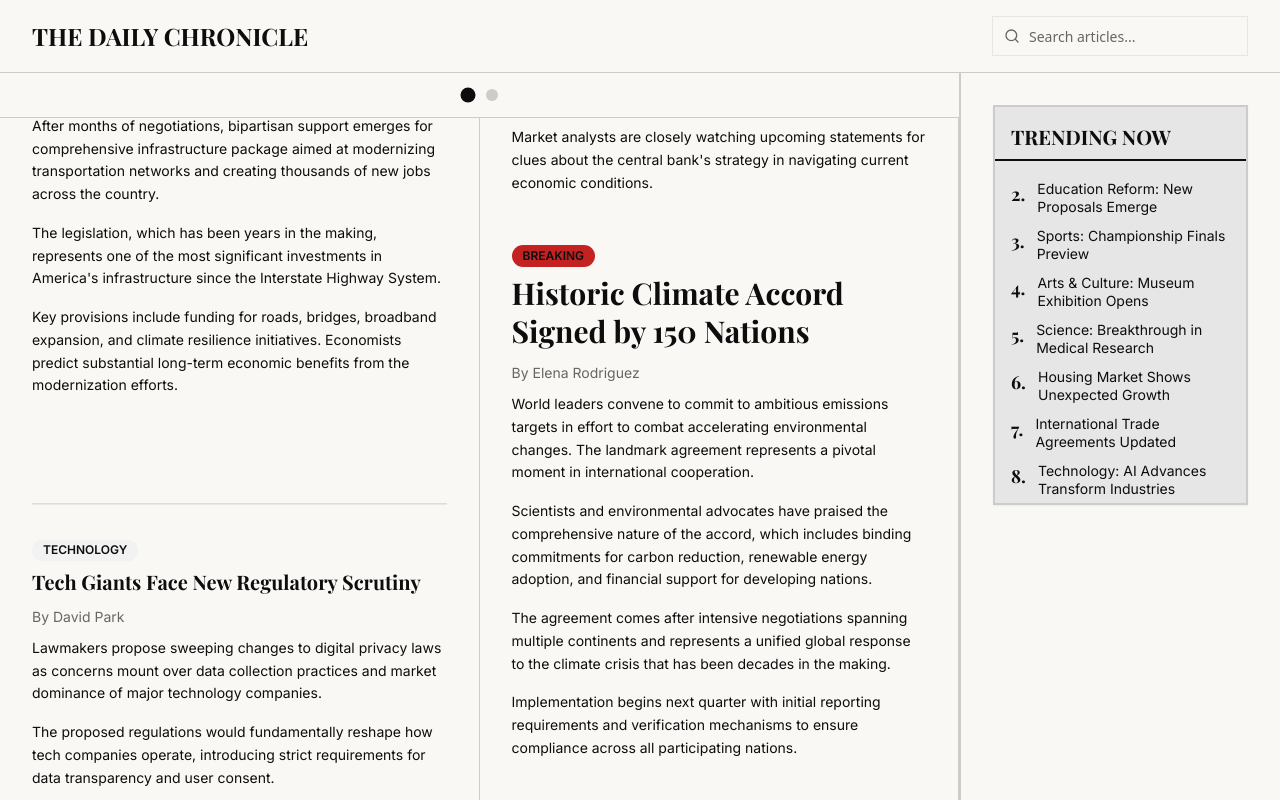
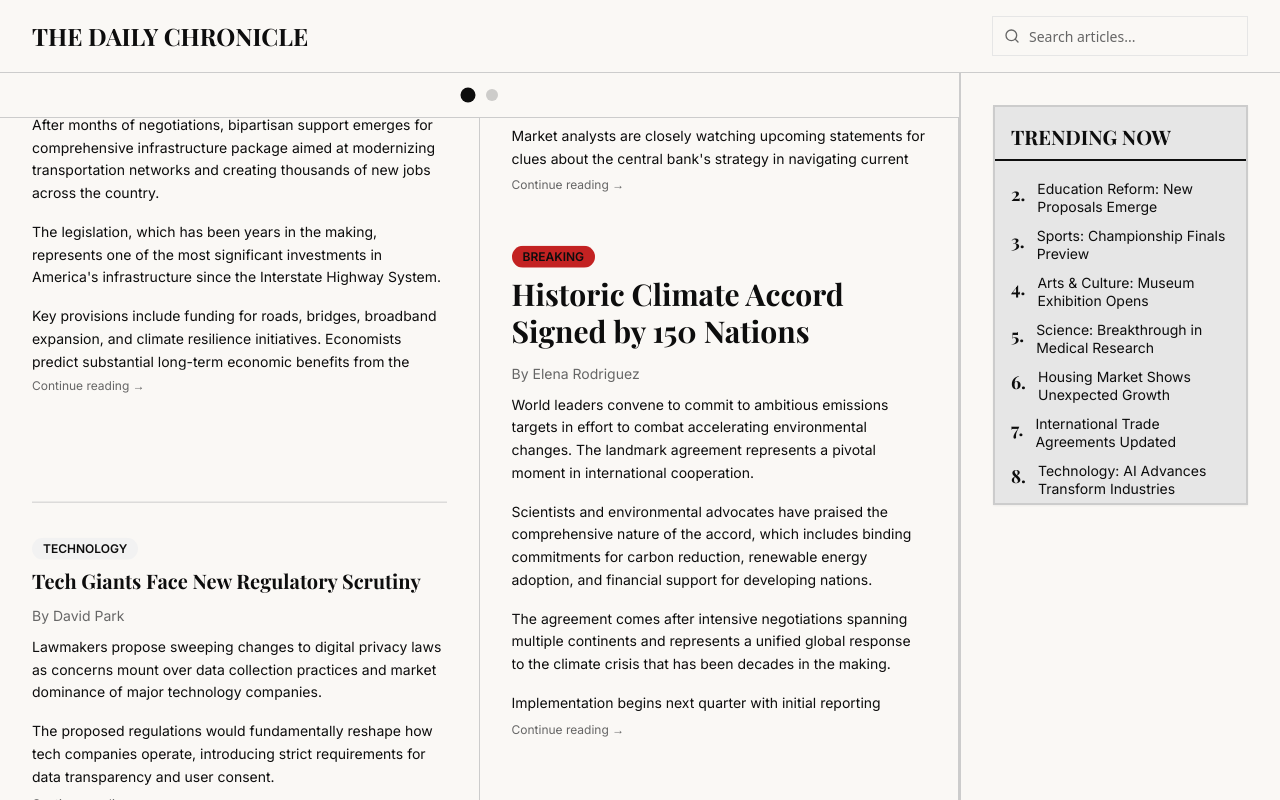
Before and after one commit to garridowesley12-prog/newsy-web-pages-44281-99867-77719-93006, a React (Vite) app: page / in a window 1280 px wide. Built offline with nearby package versions, Linux system fonts and the light colour scheme; the HTML template or start-up script is replaced by a standard one.

Commit message:
Limit article content height

```diff
--- a/src/pages/Index.tsx
+++ b/src/pages/Index.tsx
@@ -204,6 +204,7 @@ const Index = () => {
   const [showSuggestions, setShowSuggestions] = useState(false);
   const [highlightedArticle, setHighlightedArticle] = useState<string | null>(null);
   const [pausedColumns, setPausedColumns] = useState<Set<number>>(new Set());
+  const [expandedArticle, setExpandedArticle] = useState<{ title: string; author: string; category: string; content: string[]; videoId?: string } | null>(null);
   const columnsPerPage = 2;
   const wheelTimeoutRef = useRef<NodeJS.Timeout | null>(null);
   const isWheeling = useRef(false);
@@ -459,11 +460,25 @@ const Index = () => {
                           <p className="text-sm font-body leading-relaxed text-muted-foreground mb-2">
                             By {article.author}
                           </p>
+                          <div className={`overflow-hidden ${
+                            article.minHeight === '600px' ? 'max-h-80' :
+                            article.minHeight === '500px' ? 'max-h-64' :
+                            article.minHeight === '450px' ? 'max-h-56' :
+                            article.minHeight === '350px' ? 'max-h-40' :
+                            article.minHeight === '300px' ? 'max-h-32' : 'max-h-48'
+                          }`}>
                             {article.content.map((paragraph, pIdx) => (
                               <p key={pIdx} className={`text-sm font-body leading-relaxed ${pIdx < article.content.length - 1 ? 'mb-4' : ''}`}>
                                 {paragraph}
                               </p>
                             ))}
+                          </div>
+                          <button
+                            onClick={() => setExpandedArticle(article)}
+                            className="text-xs text-muted-foreground hover:text-foreground transition-colors mt-2 font-body"
+                          >
+                            Continue reading →
+                          </button>
                           {'videoId' in article && article.videoId && (
                             <YouTubeEmbed videoId={article.videoId} />
                           )}
@@ -511,11 +526,25 @@ const Index = () => {
                           <p className="text-sm font-body leading-relaxed text-muted-foreground mb-2">
                             By {article.author}
                           </p>
+                          <div className={`overflow-hidden ${
+                            article.minHeight === '600px' ? 'max-h-80' :
+                            article.minHeight === '500px' ? 'max-h-64' :
+                            article.minHeight === '450px' ? 'max-h-56' :
+                            article.minHeight === '350px' ? 'max-h-40' :
+                            article.minHeight === '300px' ? 'max-h-32' : 'max-h-48'
+                          }`}>
                             {article.content.map((paragraph, pIdx) => (
                               <p key={pIdx} className={`text-sm font-body leading-relaxed ${pIdx < article.content.length - 1 ? 'mb-4' : ''}`}>
                                 {paragraph}
                               </p>
                             ))}
+                          </div>
+                          <button
+                            onClick={() => setExpandedArticle(article)}
+                            className="text-xs text-muted-foreground hover:text-foreground transition-colors mt-2 font-body"
+                          >
+                            Continue reading →
+                          </button>
                         </article>
                         {idx < column.articles.length - 1 && <Separator className="my-6" />}
                       </div>
@@ -529,7 +558,7 @@ const Index = () => {
         </div>
 
         {/* Trending Sidebar - Fixed Section */}
-        <div className="h-full w-80 border-l border-border p-8 flex flex-col">
+        <div className="h-full w-80 border-l border-border p-8 flex flex-col gap-6">
           {/* Fixed Trending Section - Takes half height */}
           <Card className="bg-muted border-2 border-border flex flex-col" style={{ height: '50vh' }}>
             <h4 className="font-headline font-bold text-xl mb-4 border-b-2 border-foreground pb-2 px-4 pt-4">
@@ -580,6 +609,42 @@ const Index = () => {
               </div>
             </ScrollArea>
           </Card>
+
+          {/* Expanded Article Section */}
+          {expandedArticle && (
+            <Card className="flex-1 overflow-hidden border-2 border-primary flex flex-col">
+              <div className="px-4 pt-4 pb-2 border-b border-border flex items-center justify-between">
+                <h4 className="font-headline font-bold text-lg">Reading</h4>
+                <button
+                  onClick={() => setExpandedArticle(null)}
+                  className="text-muted-foreground hover:text-foreground text-xl"
+                >
+                  ×
+                </button>
+              </div>
+              <ScrollArea className="flex-1">
+                <div className="p-4">
+                  <Badge className={`mb-2 bg-${expandedArticle.category === 'Breaking' ? 'accent' : 'secondary'} text-${expandedArticle.category === 'Breaking' ? 'accent' : 'secondary'}-foreground font-body uppercase text-xs`}>
+                    {expandedArticle.category}
+                  </Badge>
+                  <h3 className="font-headline font-bold text-xl leading-tight mb-2">
+                    {expandedArticle.title}
+                  </h3>
+                  <p className="text-xs font-body text-muted-foreground mb-4">
+                    By {expandedArticle.author}
+                  </p>
+                  {expandedArticle.content.map((paragraph, pIdx) => (
+                    <p key={pIdx} className={`text-sm font-body leading-relaxed ${pIdx < expandedArticle.content.length - 1 ? 'mb-4' : ''}`}>
+                      {paragraph}
+                    </p>
+                  ))}
+                  {expandedArticle.videoId && (
+                    <YouTubeEmbed videoId={expandedArticle.videoId} />
+                  )}
+                </div>
+              </ScrollArea>
+            </Card>
+          )}
         </div>
       </div>
     </div>
```
Lines whose indentation alone changed are shown as unchanged.
